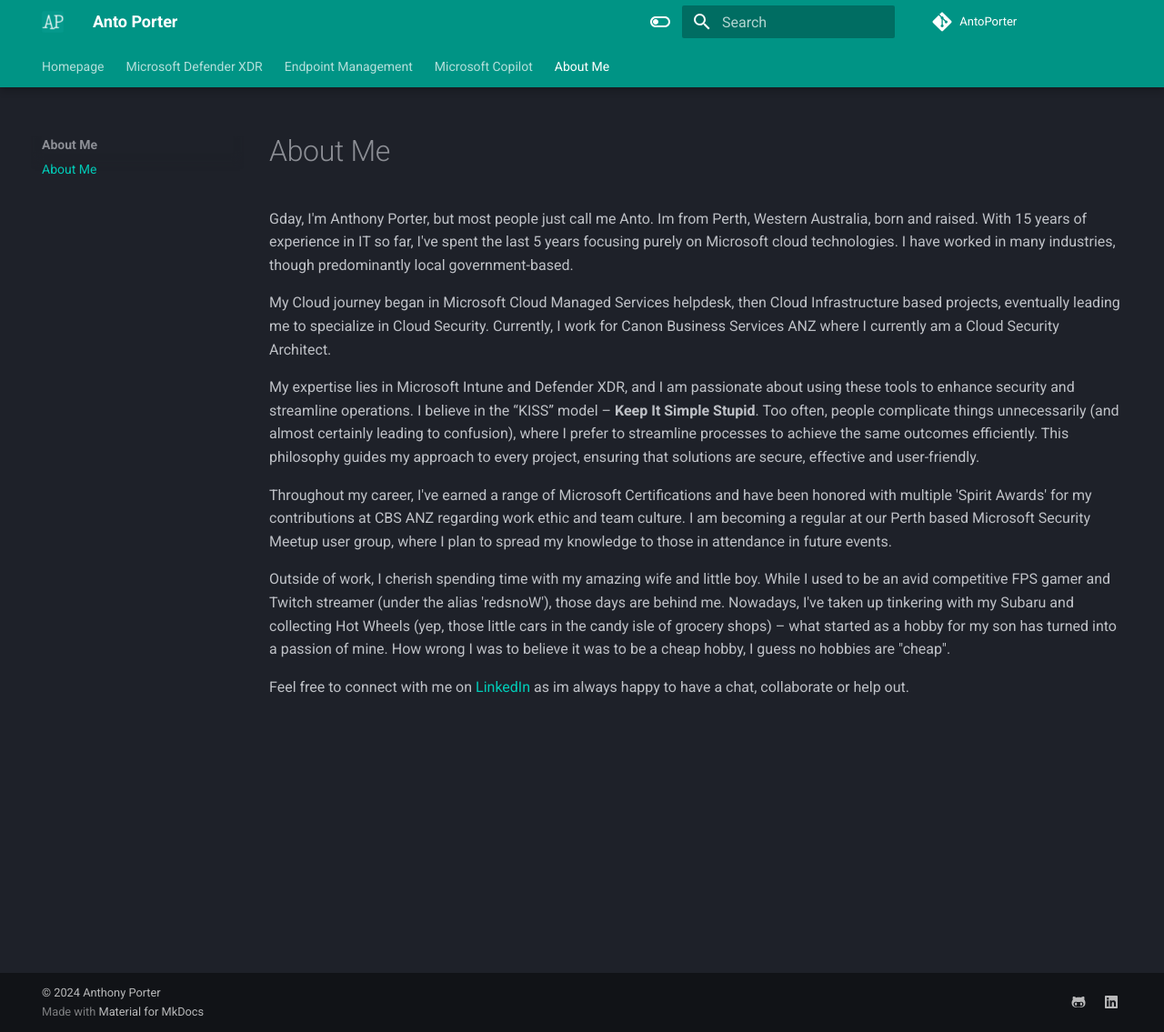
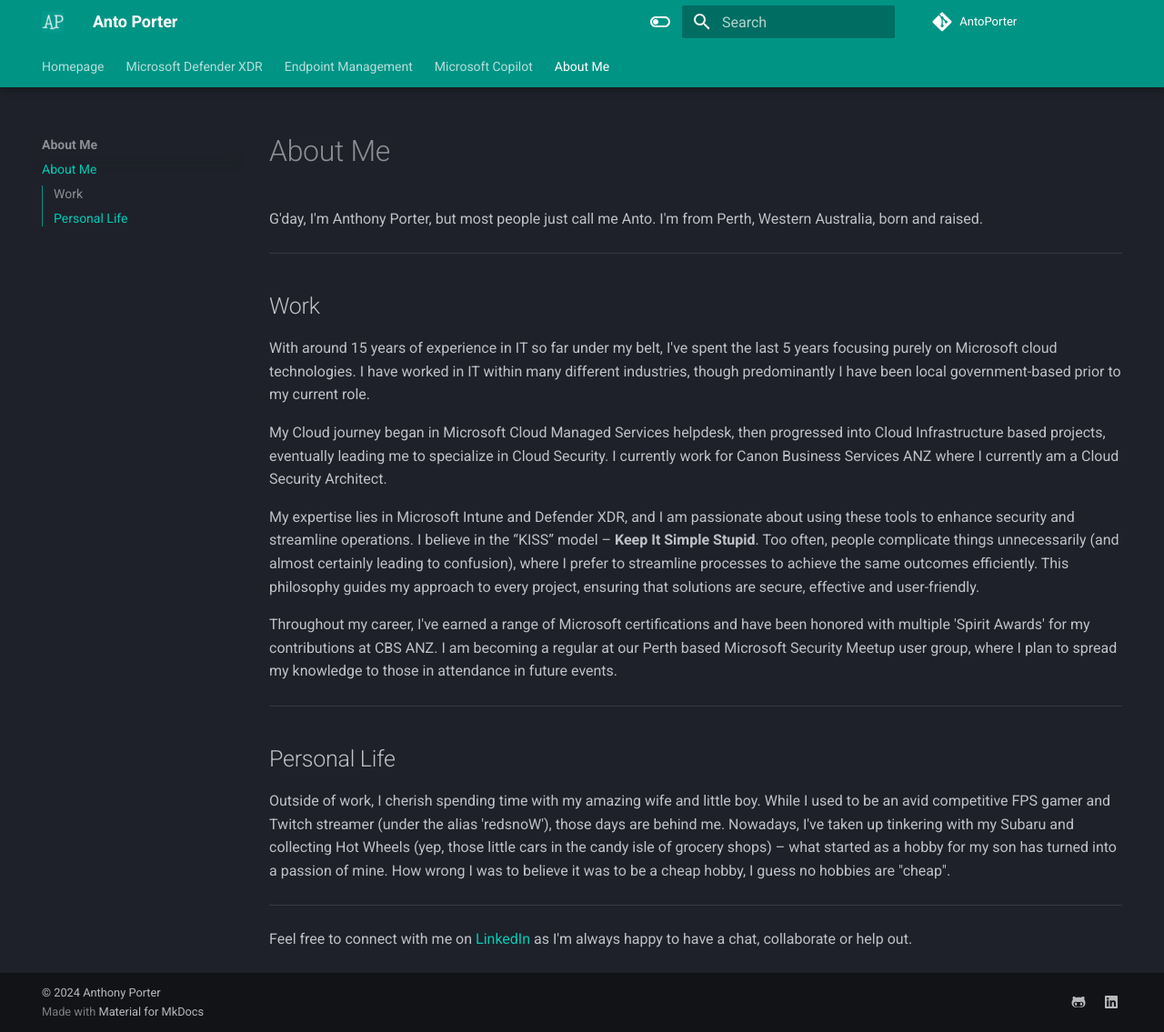
Before and after one commit to AntoPorter/antoporter.github.io, an MkDocs documentation site: the page built from docs/aboutme.md, in a window 1280 px wide and 1135 px high. Shown: the whole window at 91% size. Built offline with MkDocs 1.6.1 and Material for MkDocs 9.7.7, drawn with Linux system fonts in a browser that asks for light colours; comment, search, counter and statistics services are not loaded.

Commit message:
Update aboutme.md

```diff
--- a/docs/aboutme.md
+++ b/docs/aboutme.md
@@ -1,13 +1,23 @@
 # About Me
 
-Gday, I'm Anthony Porter, but most people just call me Anto. Im from Perth, Western Australia, born and raised. With 15 years of experience in IT so far, I've spent the last 5 years focusing purely on Microsoft cloud technologies. I have worked in many industries, though predominantly local government-based.
+G'day, I'm Anthony Porter, but most people just call me Anto. I'm from Perth, Western Australia, born and raised.
 
-My Cloud journey began in Microsoft Cloud Managed Services helpdesk, then Cloud Infrastructure based projects, eventually leading me to specialize in Cloud Security. Currently, I work for Canon Business Services ANZ where I currently am a Cloud Security Architect.
+---
+## Work
+
+With around 15 years of experience in IT so far under my belt, I've spent the last 5 years focusing purely on Microsoft cloud technologies. I have worked in IT within many different industries, though predominantly I have been local government-based prior to my current role.
+
+My Cloud journey began in Microsoft Cloud Managed Services helpdesk, then progressed into Cloud Infrastructure based projects, eventually leading me to specialize in Cloud Security. I currently work for Canon Business Services ANZ where I currently am a Cloud Security Architect.
 
 My expertise lies in Microsoft Intune and Defender XDR, and I am passionate about using these tools to enhance security and streamline operations. I believe in the “KISS” model – **Keep It Simple Stupid**. Too often, people complicate things unnecessarily (and almost certainly leading to confusion), where I prefer to streamline processes to achieve the same outcomes efficiently. This philosophy guides my approach to every project, ensuring that solutions are secure, effective and user-friendly.
 
-Throughout my career, I've earned a range of Microsoft Certifications and have been honored with multiple 'Spirit Awards' for my contributions at CBS ANZ regarding work ethic and team culture. I am becoming a regular at our Perth based Microsoft Security Meetup user group, where I plan to spread my knowledge to those in attendance in future events.
+Throughout my career, I've earned a range of Microsoft certifications and have been honored with multiple 'Spirit Awards' for my contributions at CBS ANZ. I am becoming a regular at our Perth based Microsoft Security Meetup user group, where I plan to spread my knowledge to those in attendance in future events.
+
+---
+## Personal Life
 
 Outside of work, I cherish spending time with my amazing wife and little boy. While I used to be an avid competitive FPS gamer and Twitch streamer (under the alias 'redsnoW'), those days are behind me. Nowadays, I've taken up tinkering with my Subaru and collecting Hot Wheels (yep, those little cars in the candy isle of grocery shops) – what started as a hobby for my son has turned into a passion of mine. How wrong I was to believe it was to be a cheap hobby, I guess no hobbies are "cheap".
 
-Feel free to connect with me on [LinkedIn](https://linkedin.com/in/anthonyantoporter) as im always happy to have a chat, collaborate or help out.
+---
+
+Feel free to connect with me on [LinkedIn](https://linkedin.com/in/anthonyantoporter) as I'm always happy to have a chat, collaborate or help out.
```
